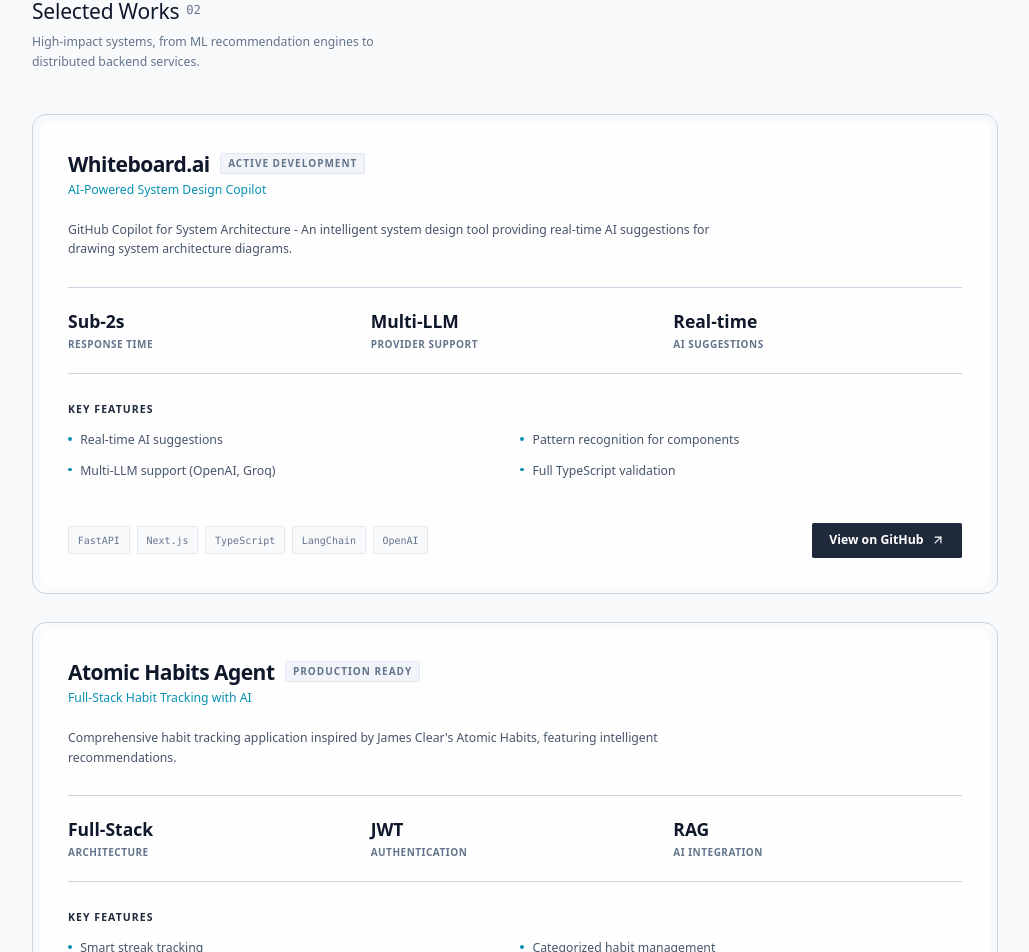
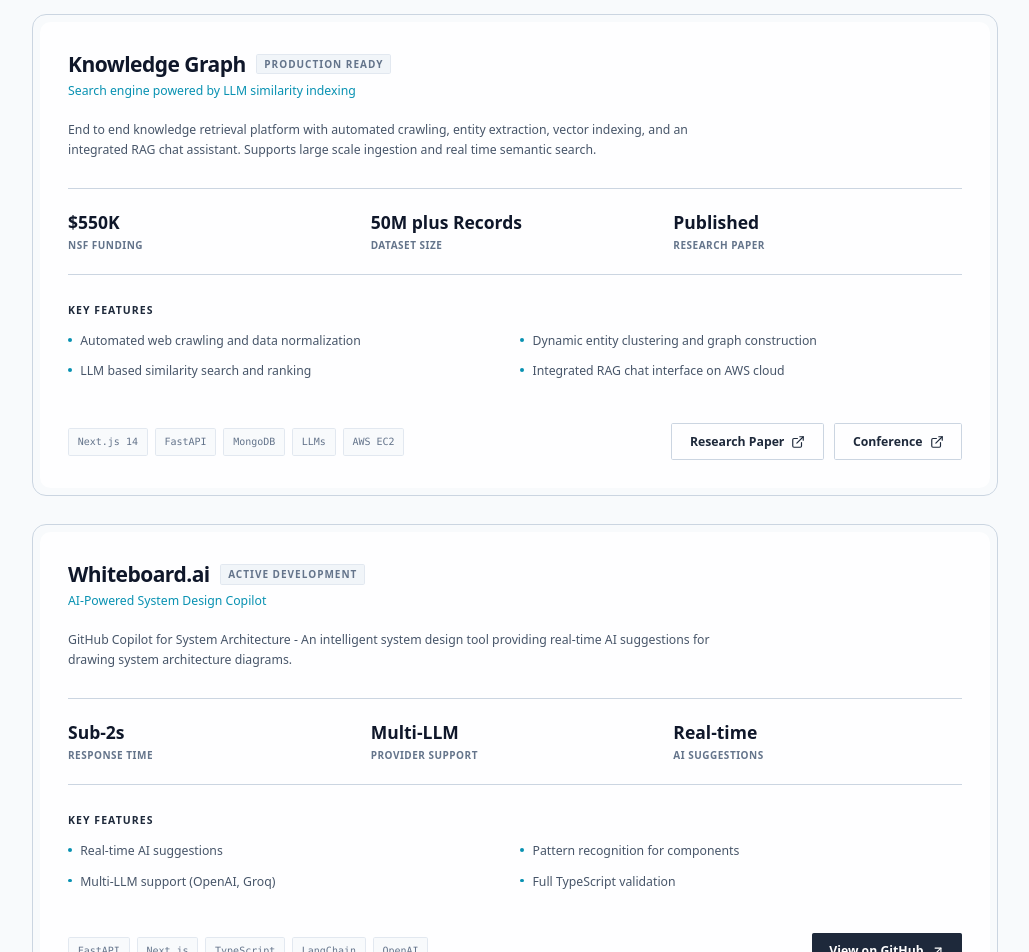
Before and after one commit to sairamkiran9/portfolio, a React (Vite) app: page / in a window 1280 px wide. Shown: the part 1848-2800 px from the top of the page, without its empty margins (125-1154 px from the left). Built offline with nearby package versions, Linux system fonts and the light colour scheme.

Commit message:
chore: Project update

```diff
--- a/src/App.tsx
+++ b/src/App.tsx
@@ -288,6 +288,31 @@ const RESUME_DATA = {
   ],
   projects: [
     {
+      id: 'knowledgeGraph',
+      title: 'Knowledge Graph',
+      subtitle: 'Search engine powered by LLM similarity indexing',
+      category: 'ML/AI',
+      status: 'production',
+      statusLabel: 'Production Ready',
+      description: 'End to end knowledge retrieval platform with automated crawling, entity extraction, vector indexing, and an integrated RAG chat assistant. Supports large scale ingestion and real time semantic search.',
+      metrics: [
+        { value: '$550K', label: 'NSF Funding' },
+        { value: '50M plus Records', label: 'Dataset Size' },
+        { value: 'Published', label: 'Research Paper' },
+      ],
+      features: [
+        'Automated web crawling and data normalization',
+        'Dynamic entity clustering and graph construction',
+        'LLM based similarity search and ranking',
+        'Integrated RAG chat interface on AWS cloud',
+      ],
+      technologies: ['Next.js 14', 'FastAPI', 'MongoDB', 'LLMs', 'AWS EC2'],
+      links: [
+        { text: 'Research Paper', url: 'https://arxiv.org/abs/2501.00223', isPrimary: false },
+        { text: 'Conference', url: 'https://dl.acm.org/doi/10.1145/3627673.3680094', isPrimary: false },
+      ],
+    },
+    {
       id: 'whiteboard-ai',
       title: 'Whiteboard.ai',
       subtitle: 'AI-Powered System Design Copilot',
@@ -313,38 +338,13 @@ const RESUME_DATA = {
       isFeatured: true,
     },
     {
-      id: 'atomic-habits-agent',
-      title: 'Atomic Habits Agent',
-      subtitle: 'Full-Stack Habit Tracking with AI',
-      category: 'Backend',
-      status: 'production',
-      statusLabel: 'Production Ready',
-      description: 'Comprehensive habit tracking application inspired by James Clear\'s Atomic Habits, featuring intelligent recommendations.',
-      metrics: [
-        { value: 'Full-Stack', label: 'Architecture' },
-        { value: 'JWT', label: 'Authentication' },
-        { value: 'RAG', label: 'AI Integration' },
-      ],
-      features: [
-        'Smart streak tracking',
-        'Categorized habit management',
-        'Responsive dark/light mode UI',
-        'Secure JWT authentication',
-      ],
-      technologies: ['Next.js 14', 'FastAPI', 'SQLAlchemy', 'JWT', 'Tailwind CSS'],
-      links: [
-        { text: 'GitHub', url: 'https://github.com/sairamkiran9/atomic-habits-agent', isPrimary: false },
-        { text: 'Live Demo', url: 'https://atomic-habits-agent.vercel.app', isPrimary: true },
-      ],
-    },
-    {
       id: 'helpdesk-ai',
       title: 'Helpdesk AI System',
       subtitle: 'Intelligent IT Support Automation',
       category: 'ML/AI',
       status: 'production',
       statusLabel: 'Production Ready',
-      description: 'AI-powered help desk system that classifies queries and generates contextual responses using LLMs with smart escalation.',
+      description: 'AI-powered help desk system that classifies queries and generates contextual responses using LLMs with smart escalation. Built from scratch without using sophisticated frameworks',
       metrics: [
         { value: '75%', label: 'Accuracy' },
         { value: '<3s', label: 'Response Time' },
@@ -356,7 +356,7 @@ const RESUME_DATA = {
         'Multi-provider LLM integration',
         'Context-aware escalation',
       ],
-      technologies: ['FastAPI', 'ChromaDB', 'Groq API', 'Docker'],
+      technologies: ['FastAPI', 'ChromaDB', 'Groq API', 'Docker', 'Python'],
       links: [
         { text: 'GitHub', url: 'https://github.com/sairamkiran9/helpdesk_ai_system', isPrimary: true },
       ],
@@ -423,7 +423,7 @@ const SKILL_CATEGORIES = [
   {
     title: "AI & Machine Learning",
     icon: Brain,
-    skills: ["PyTorch", "LangChain", "LangGraph", "LlamaIndex", "AWS SageMaker", "Vector Databases", "RAG", "Hugging Face"]
+    skills: ["PyTorch", "LangChain", "LangGraph", "LlamaIndex", "AWS SageMaker", "RAG", "Hugging Face"]
   },
   {
     title: "Cloud & Infrastructure",
@@ -641,17 +641,17 @@ export default function Portfolio() {
                   "Not from a top-tier university. Not from FAANG."
                 </p>
                 <p className={`text-base md:text-lg leading-relaxed max-w-xl ${isDark ? 'text-neutral-400' : 'text-slate-500'}`}>
-                  I trust in <span className={`${theme.accentText} font-bold`}>skills</span>, <span className={`${theme.accentText} font-bold`}>consistency</span>, and the relentless pursuit of mastery.
+                  I trust in <span className={`${theme.accentText} font-bold`}>skills</span>, <span className={`${theme.accentText} font-bold`}>consistency</span>.
                   Like water, I adapt and flow through complex engineering challenges.
                 </p>
               </div>
             </div>
             <p className={`text-sm md:text-base max-w-lg leading-relaxed ${isDark ? 'text-stone-400/80' : 'text-slate-500'}`}>
-              Specialized in building high-throughput backend services (Go/Java) and integrating practical Machine Learning workflows (AWS/Python).
+              Specialized in building high-throughput backend services (Go/Python) and integrating practical Machine Learning workflows (AWS/LangGraph).
             </p>
             <div className="flex flex-wrap gap-4 pt-2">
               <a href="#work" className={`group flex items-center gap-2 text-sm font-bold px-6 py-3 rounded-sm transition-all shadow-lg ${theme.primaryBtn}`}>
-                See Selected Work <ChevronRight size={16} className="group-hover:translate-x-1 transition-transform"/>
+                See Selected Work <ChevronRight size={16} className="group-hover:translate-x-1 transition-transform" />
               </a>
               <a href="mailto:kiranmuppana36@gmail.com" className={`text-sm font-bold border px-6 py-3 rounded-sm transition-colors ${theme.subHeading} ${theme.borderStrong} ${theme.accentBorderHover} ${theme.accentTextHover}`}>
                 Let's Talk
@@ -669,9 +669,9 @@ export default function Portfolio() {
             <h2 className={`text-2xl font-medium mb-2 flex items-center gap-2 ${theme.heading}`}>
               Technical Arsenal <span className={`${theme.muted} text-sm font-mono align-middle`}>01</span>
             </h2>
-            <p className={`${theme.muted} text-sm max-w-md leading-relaxed`}>
+            {/* <p className={`${theme.muted} text-sm max-w-md leading-relaxed`}>
               A robust stack built for scalability, performance, and intelligent automation.
-            </p>
+            </p> */}
           </div>
           <div className="grid grid-cols-1 md:grid-cols-2 lg:grid-cols-4 gap-6">
             {SKILL_CATEGORIES.map((cat, idx) => (
@@ -800,8 +800,7 @@ export default function Portfolio() {
                         <a
                           key={idx}
                           href={link.url}
-                          className={`flex items-center gap-2 text-sm font-bold px-5 py-2.5 rounded-sm transition-all ${
-                            link.isPrimary
+                          className={`flex items-center gap-2 text-sm font-bold px-5 py-2.5 rounded-sm transition-all ${link.isPrimary
                               ? theme.primaryBtn
                               : `border ${theme.borderStrong} ${theme.subHeading} hover:${theme.accentBorder} hover:${theme.accentText}`
                             }`}
@@ -880,7 +879,7 @@ export default function Portfolio() {
           <div className={`mt-16 pt-8 border-t flex flex-col md:flex-row justify-between items-center gap-4 text-[10px] font-mono uppercase tracking-widest ${theme.border} ${theme.muted}`}>
             <span>© {new Date().getFullYear()} Kiran Muppana</span>
             <span className="flex items-center gap-2">
-              <Code2 size={12}/> Built with React & Tailwind
+              <Code2 size={12} /> Built with React & Tailwind
             </span>
           </div>
         </section>
```
Lines whose indentation alone changed are shown as unchanged.
